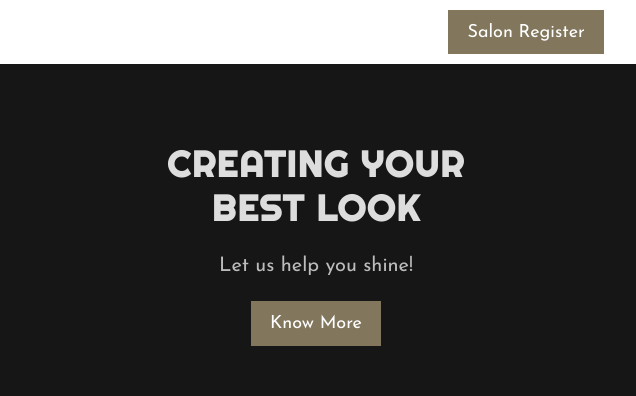
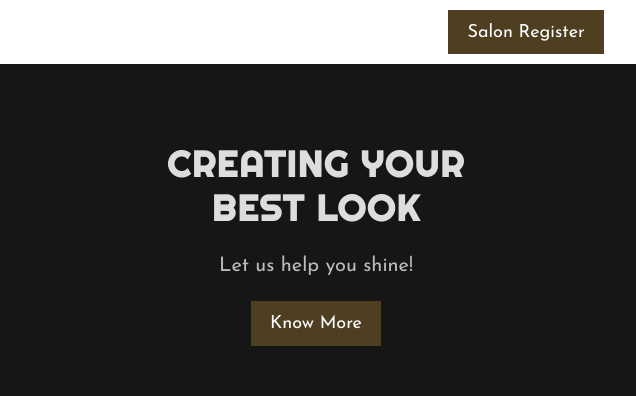
Before and after one commit to t2e0j0a4/Elitceler-Hairrty-LP, a plain HTML site: page index.html in a window 1280 px wide. Shown: the top 396 px of the page, 644-1280 px from the left. Drawn offline with nearby package versions, Linux system fonts and the light colour scheme.

Commit message:
UI updated

```diff
--- a/styles.css
+++ b/styles.css
@@ -84,7 +84,7 @@ li {
     align-items: center;
     font-size: 18px;
     color: #FFFFFF;
-    background-color: #82775d;
+    background-color: #4d3f1f;
     font-family: var(--f-p);
     transition: background-color 0.3s linear;
 }
@@ -155,7 +155,7 @@ li {
     align-items: center;
     font-size: 18px;
     color: #FFFFFF;
-    background-color: #82775d;
+    background-color: #4d3f1f;
     font-family: var(--f-p);
     transition: background-color 0.3s linear;
 }
@@ -364,7 +364,7 @@ li {
 @media (hover: hover) and (pointer: fine) {
 
     .hero__section > div a:is(:hover, :focus-visible), .nav__center a:is(:hover, :focus-visible) {
-        background-color: #b57e1e;
+        background-color: #704700;
     }
 
     .app__footer > div a:hover {
```
